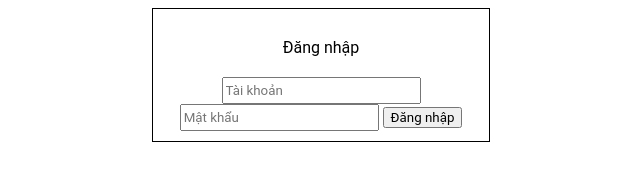
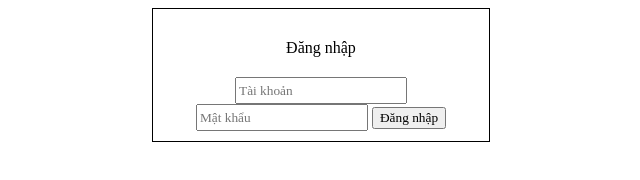
Before and after one commit to BGKH-encrypt/render-name, a plain HTML site: page index.html in a window 1280 px wide. Shown: the whole page, without its empty margins (319-959 px from the left). Drawn offline with Linux system fonts and the light colour scheme.

Commit message:
Update style.css

```diff
--- a/style.css
+++ b/style.css
@@ -1,5 +1,5 @@
 * {
-  font-family: 'Roboto', Arial, serif;
+  font-family: 'Times New Roman', Arial, serif;
   line-height: 1.6;
 }
 .isHidden {
```
